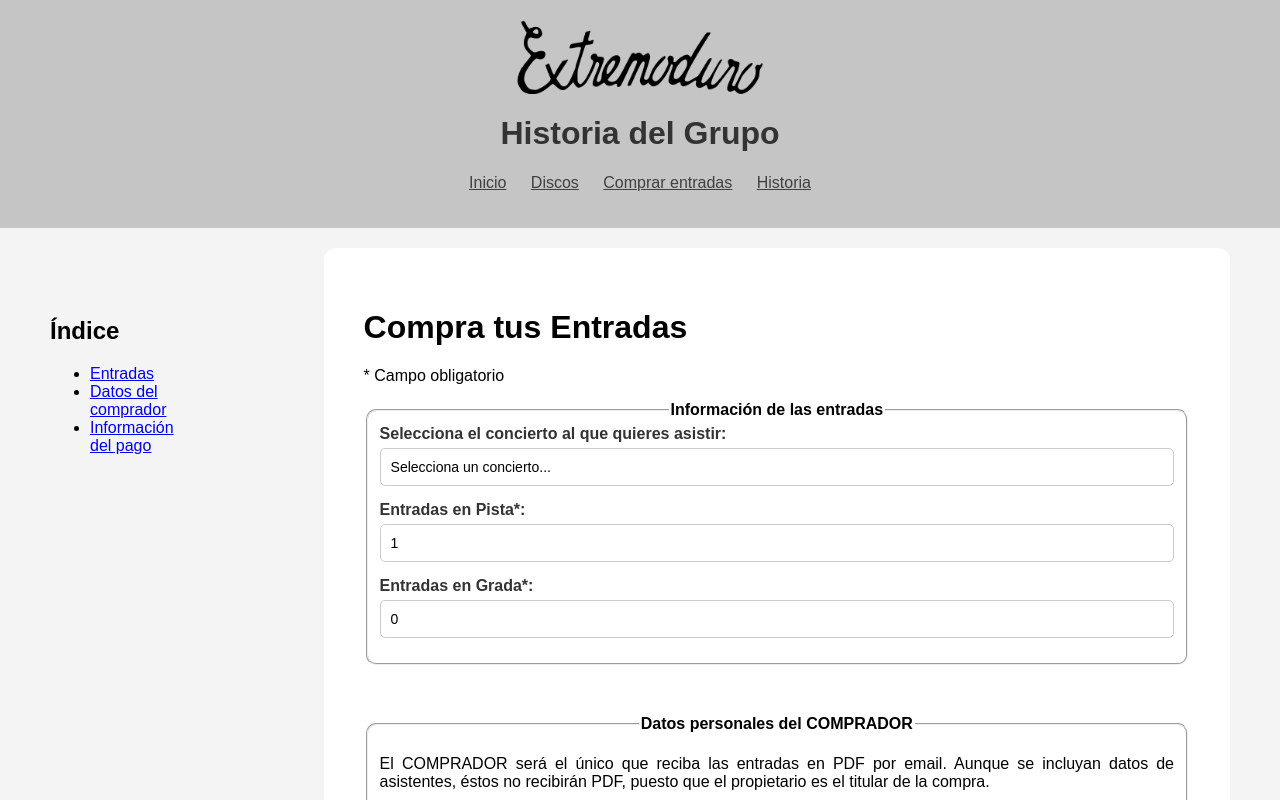
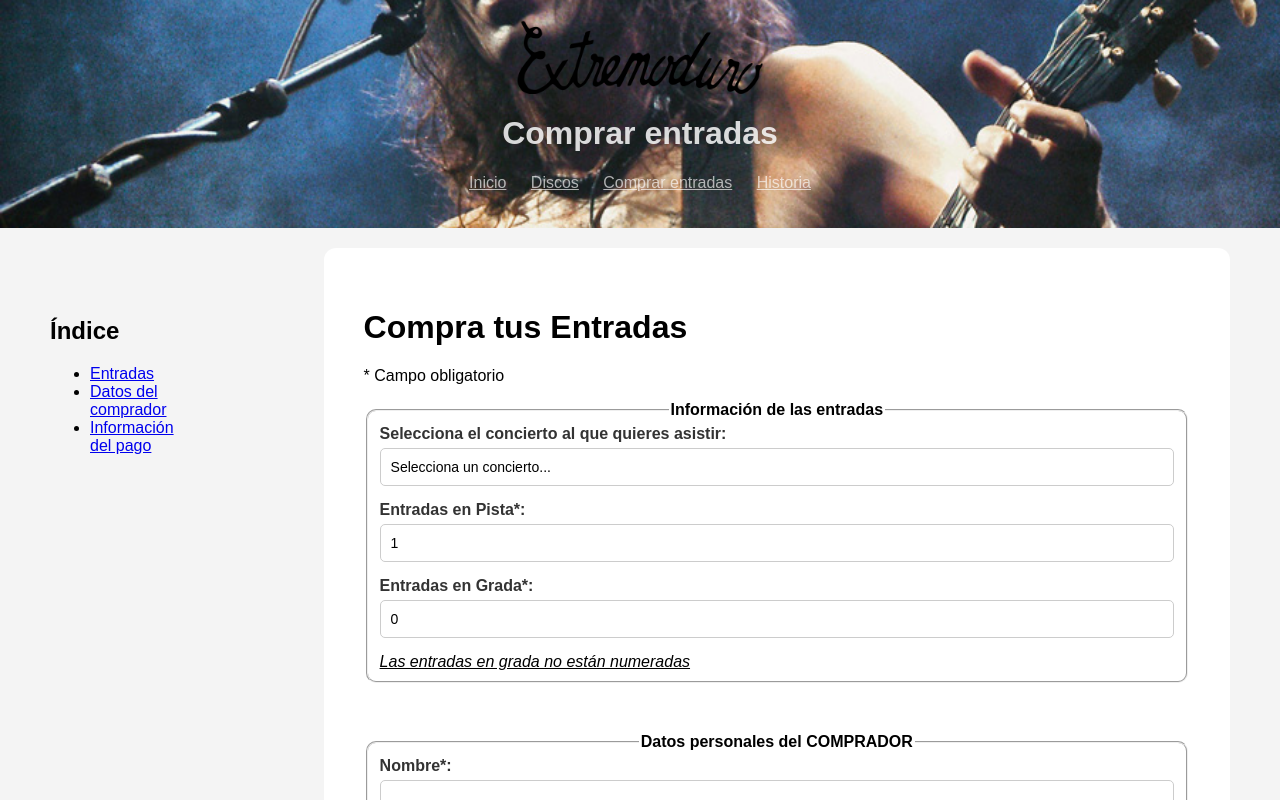
Before and after one commit to AsierLoinaz/iw-Entrega-01, a plain HTML site: page entradas.html in a window 1280 px wide. Shown: the top 800 px of the page. Drawn offline with Linux system fonts and the light colour scheme.

Commit message:
foto header, content redondito, form bonito

```diff
--- a/entradas.html
+++ b/entradas.html
@@ -9,7 +9,7 @@
 <body>
     <header>
         <img src="images/logo.png" alt="Logo de Extremoduro" id="logo">
-        <h1>Historia del Grupo</h1>
+        <h1>Comprar entradas</h1>
         <nav>
             <ul>
                 <li><a href="index.html">Inicio</a></li>
@@ -104,6 +104,7 @@
                         <option value="5">5</option>
                         <option value="6">6</option>
                     </select>
+                    <i><u>Las entradas en grada no están numeradas</u></i>
                 </div>
 
 
@@ -116,9 +117,8 @@
             <fieldset>
             <legend>Datos personales del COMPRADOR</legend>
 
-            <div>
-                <p> El COMPRADOR será el único que reciba las entradas en PDF por email. Aunque se incluyan datos de asistentes, éstos no recibirán PDF, puesto que el propietario es el titular de la compra.</p>
-            </div>
+
+
 
             <!-- Nombre -->
             <div class="grupo-form">
@@ -188,6 +188,8 @@
                 </div>
 
             </div>
+            <p><i>El <b>COMPRADOR</b> será el único que reciba las entradas en PDF por email. Aunque se incluyan datos de asistentes, éstos no recibirán PDF, puesto que el propietario es el titular de la compra.</i></p>
+
         </fieldset>
     </div>
             <div id="pago" class="f_sect">
@@ -197,7 +199,7 @@
             <div class="grupo-form">
                 <label for="metodo-pago">Método de Pago*:</label>
                 <select id="metodo-pago" name="metodo-pago" required>
-                    <option value="">Selecciona una opción</option>
+                    <option value="" disabled selected>Selecciona un método de pago</option> <!-- Opción predeterminada -->
                     <option value="tarjeta">Tarjeta de Crédito/Débito</option>
                     <option value="paypal">PayPal</option>
                     <option value="transferencia">Transferencia Bancaria</option>
--- a/styles.css
+++ b/styles.css
@@ -6,11 +6,16 @@ body {
     background-color: #f4f4f4;
 }
 
-header {
+header{
     background-color: #c5c5c5;
     color: #333;
     padding: 20px;
     text-align: center;
+    background-image: url("images/robe.png");
+    background-size: cover; /* Escala la imagen para cubrir todo el área disponible */
+    background-repeat: no-repeat; /* Evita que la imagen se repita */
+    background-position: center; /* Centra la imagen */
+    background-attachment: fixed; /* La imagen se mantiene fija al hacer scroll */
 }
 
 #logo {
@@ -29,8 +34,12 @@ nav ul li {
     margin: 0 10px;
 }
 
+header h1{
+    color: rgba(255, 255, 255, 0.832);
+}
+
 nav ul li a {
-    color: rgb(64, 64, 64);
+    color: rgba(255, 255, 255, 0.647);
     text-decoration: underline
 }
 
@@ -73,6 +82,7 @@ footer img {
 }
 
 .content {
+
     border-radius: 12px;
     margin-top: 0px;
     background-color: white;
@@ -94,6 +104,7 @@ footer img {
     width: 400px;
     height: 400px;
     margin-right: 20px;
+    border-radius: 4px;
 }
 
 .textoDisco p{
```
Also changed, not shown: discos.html (+1 -1 lines), index.html (+1 -0 lines), images/integrantes.png (added), images/robe.png (added).
